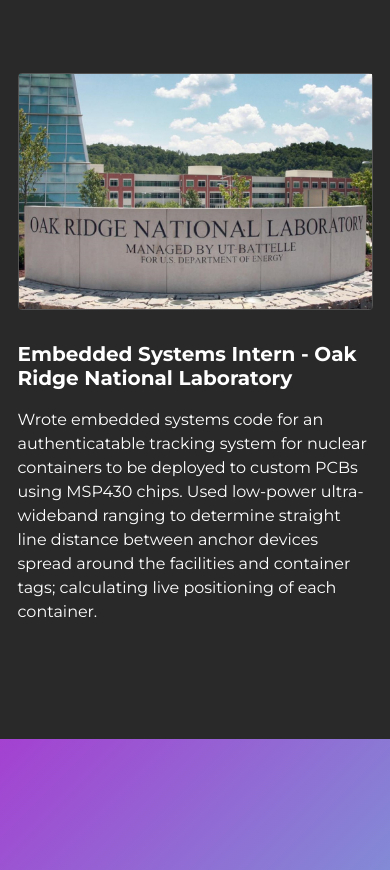
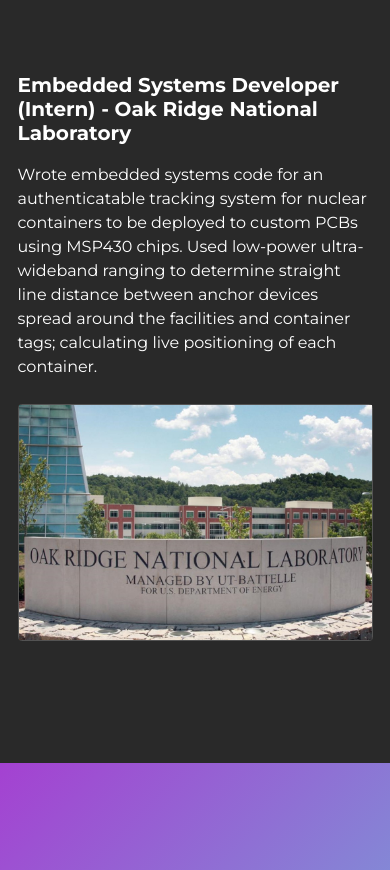
Before and after one commit to jackschedel/portfolio-website, a website built with Parcel: page src/index.html in a window 390 px wide. Shown: the part 2594-3464 px from the top of the page. Built offline with nearby package versions, Linux system fonts and the light colour scheme.

Commit message:
added new resume, fixed ornl misorder on mobile

```diff
--- a/package.json
+++ b/package.json
@@ -20,6 +20,7 @@
     "@popperjs/core": "^2.11.6",
     "bootstrap": "^5.2.3",
     "jquery": "^3.6.3",
+    "netlify": "^13.1.9",
     "popper.js": "^1.16.1",
     "vanilla-tilt": "^1.8.0"
   }
--- a/src/index.html
+++ b/src/index.html
@@ -153,6 +153,14 @@
             </div>
           </div>
           <div class="row">
+            <div class="col-lg-4 col-sm-12">
+              <div class="project-wrapper__text load-hidden">
+                <h3 class="project-wrapper__text-title">Embedded Systems Developer (Intern) - Oak Ridge National Laboratory</h3>
+                <div>
+                  <p class="mb-4">Wrote embedded systems code for an authenticatable tracking system for nuclear containers to be deployed to custom PCBs using MSP430 chips. Used low-power ultra-wideband ranging to determine straight line distance between anchor devices spread around the facilities and container tags; calculating live positioning of each container.</p>
+                </div>
+              </div>
+            </div>
             <div class="col-lg-8 col-sm-12">
               <div class="project-wrapper__image load-hidden">
                 <a rel="noreferrer" href="#!" target="_blank">
@@ -168,14 +176,6 @@
                     />
                   </div>
                 </a>
-              </div>
-            </div>
-            <div class="col-lg-4 col-sm-12">
-              <div class="project-wrapper__text load-hidden">
-                <h3 class="project-wrapper__text-title">Embedded Systems Intern - Oak Ridge National Laboratory</h3>
-                <div>
-                  <p class="mb-4">Wrote embedded systems code for an authenticatable tracking system for nuclear containers to be deployed to custom PCBs using MSP430 chips. Used low-power ultra-wideband ranging to determine straight line distance between anchor devices spread around the facilities and container tags; calculating live positioning of each container.</p>
-                </div>
               </div>
             </div>
           </div>
```
Also changed, not shown: 1 other file.
